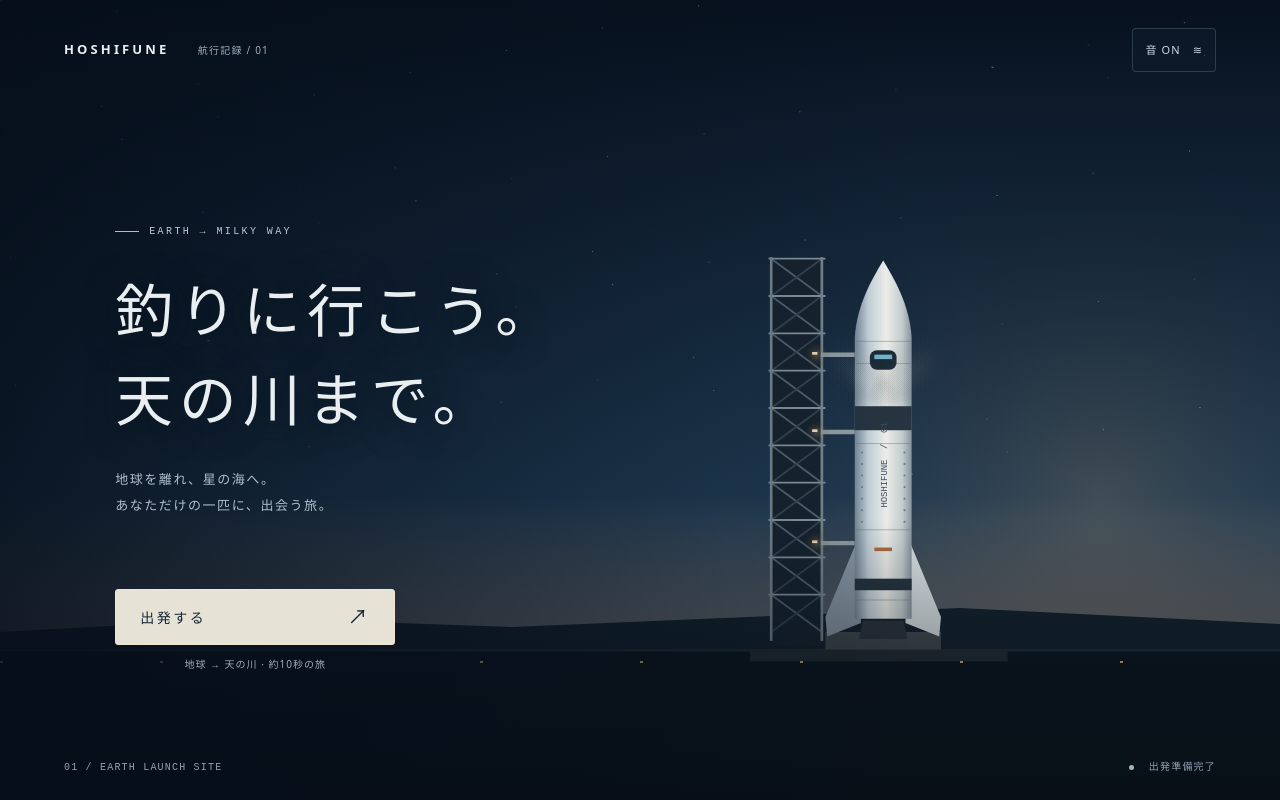
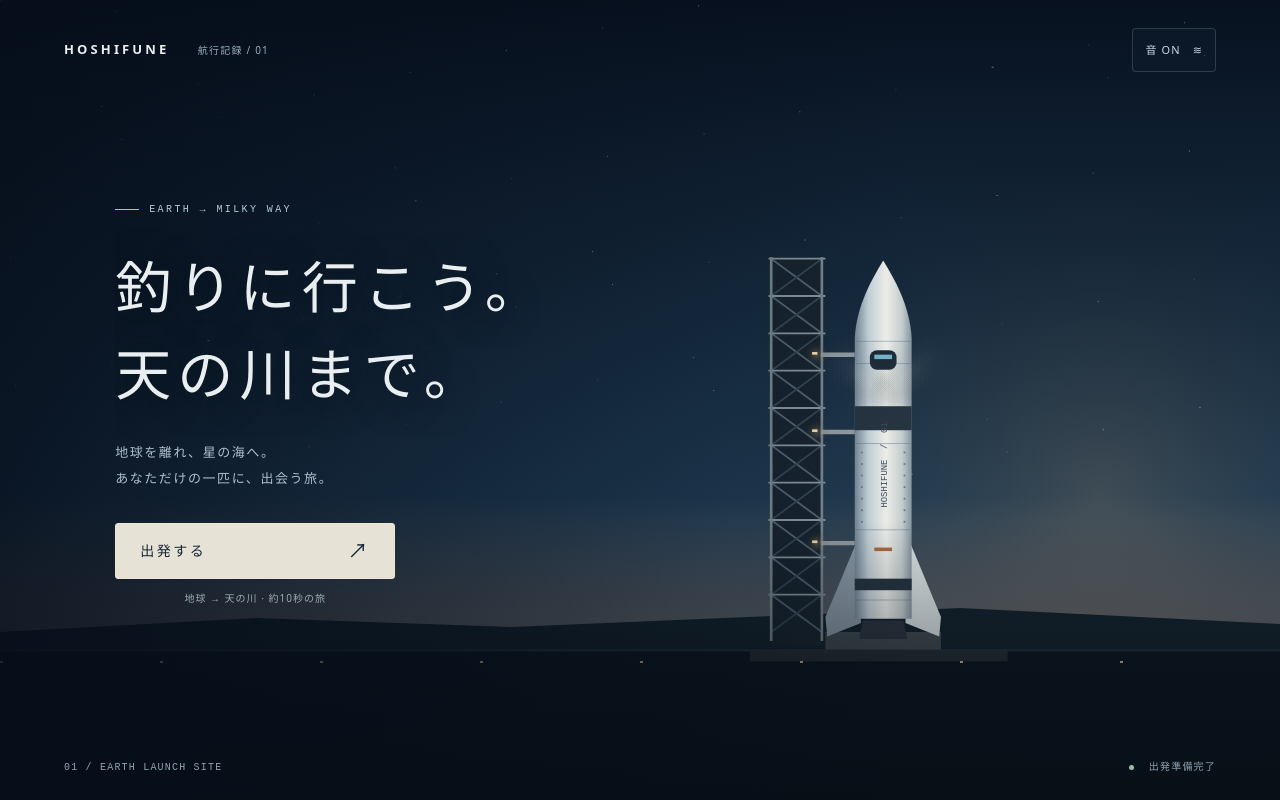
Before and after one commit to ryosaburo/Hack-Sonic, a React (Vite) app in the folder frontend/: page / in a window 1280 px wide. Built offline with nearby package versions, Linux system fonts and the light colour scheme; no server answers.

Commit message:
fix: 出発画面のリサイズ時に説明文とボタンが重なる問題を修正

```diff
--- a/frontend/src/components/LaunchIntro.css
+++ b/frontend/src/components/LaunchIntro.css
@@ -6,12 +6,14 @@
 .launch-wordmark span { font-size: 10px; color: #9bafbf; margin-left: 22px; letter-spacing: .12em; font-weight: 400; }
 .launch-sound { min-width: 80px; min-height: 44px; padding: 8px 12px; background: #111f2e66; color: #c9d8e2; border: 1px solid #b0c8d433; border-radius: 4px; cursor: pointer; font-size: 11px; letter-spacing: .1em; }
 .launch-sound span { margin-left: 8px; }
-.launch-title { position: absolute; left: 9%; top: 28%; }
+/* Keep copy and controls in one flow so wider headings cannot cover the buttons. */
+.launch-content { position: absolute; top: max(88px, 10%); bottom: max(54px, 10%); left: 9%; max-width: 82%; display: flex; flex-direction: column; justify-content: safe center; gap: clamp(20px, 4vh, 48px); overflow-y: auto; }
+.launch-title { flex-shrink: 0; }
 .launch-eyebrow { font: 10px/1.5 monospace; letter-spacing: .24em; color: #b6cbd8; display: flex; align-items: center; gap: 10px; margin: 0 0 26px; }
 .launch-eyebrow span { width: 24px; height: 1px; background: #d6b587; }
-.launch-title h1 { font-size: clamp(36px, 4.5vw, 68px); font-weight: 450; letter-spacing: .11em; line-height: 1.55; margin: 0; text-shadow: 0 3px 35px #05101a; }
+.launch-title h1 { font-size: clamp(36px, min(4.5vw, 7vh), 68px); font-weight: 450; letter-spacing: .11em; line-height: 1.55; margin: 0; text-shadow: 0 3px 35px #05101a; }
 .launch-description { font-size: 13px; line-height: 2; letter-spacing: .12em; color: #aebfcc; margin: 22px 0 0; }
-.launch-actions { position: absolute; left: 9%; bottom: 16%; width: 280px; display: flex; flex-direction: column; gap: 12px; }
+.launch-actions { flex-shrink: 0; width: 280px; max-width: 100%; display: flex; flex-direction: column; gap: 12px; }
 .launch-depart { width: 100%; min-height: 54px; display: flex; justify-content: space-between; align-items: center; padding: 12px 24px; border: 1px solid #efe6d1; border-radius: 3px; background: #e7e2d6; color: #162737; font-size: 14px; letter-spacing: .18em; cursor: pointer; transition: background .2s, box-shadow .2s; }
 .launch-depart:hover { background: #faf3e5; box-shadow: 0 0 28px #d2b38326; }
 .launch-depart span { font-size: 20px; }
@@ -35,20 +37,21 @@
   .launch-shade { background: linear-gradient(180deg, #05101c55, transparent 45%, #050b1399); }
   .launch-header { top: max(16px, env(safe-area-inset-top)); }
   .launch-wordmark span { display: none; }
-  .launch-title { top: 13%; left: 9%; }
+  .launch-content { display: contents; }
+  .launch-title { position: absolute; top: 13%; left: 9%; }
   .launch-title h1 { font-size: clamp(29px, 7vw, 46px); line-height: 1.5; }
   .launch-eyebrow { margin-bottom: 14px; font-size: 9px; }
   .launch-description { display: none; }
-  .launch-actions { bottom: max(9%, 54px); left: 50%; transform: translateX(-50%); width: min(300px, 82%); gap: 7px; }
+  .launch-actions { position: absolute; bottom: max(9%, 54px); left: 50%; transform: translateX(-50%); width: min(300px, 82%); gap: 7px; }
   .launch-footer { font-size: 8px; }
 }
 @media (max-height: 540px) and (min-aspect-ratio: 11/10) {
   .launch-header { top: 12px; }
-  .launch-title { top: 22%; }
+  .launch-content { top: 70px; bottom: 40px; gap: 16px; }
   .launch-title h1 { font-size: 28px; line-height: 1.35; }
   .launch-eyebrow { margin-bottom: 10px; }
   .launch-description { display: none; }
-  .launch-actions { bottom: 11%; gap: 4px; }
+  .launch-actions { gap: 4px; }
   .launch-depart { min-height: 44px; padding: 6px 20px; }
   .launch-skip { min-height: 36px; }
   .launch-duration { display: none; }
--- a/frontend/src/components/LaunchIntro.tsx
+++ b/frontend/src/components/LaunchIntro.tsx
@@ -103,6 +103,7 @@ export function LaunchIntro({ onComplete }: { onComplete: () => void }) {
 
       {!launched ? (
         <>
+          <div className="launch-content">
             <div className="launch-title">
               <p className="launch-eyebrow"><span /> EARTH → MILKY WAY</p>
               <h1>釣りに行こう。<br />天の川まで。</h1>
@@ -112,6 +113,7 @@ export function LaunchIntro({ onComplete }: { onComplete: () => void }) {
               <button type="button" className="launch-depart" onClick={depart}>出発する <span aria-hidden="true">↗</span></button>
               {returning && <button type="button" className="launch-skip" onClick={onComplete}>演出をスキップして釣りへ <span aria-hidden="true">→</span></button>}
               <p className="launch-duration">地球 → 天の川 · 約10秒の旅</p>
+            </div>
           </div>
           <footer className="launch-footer"><span>01 / EARTH LAUNCH SITE</span><span><i /> 出発準備完了</span></footer>
         </>
```
Lines whose indentation alone changed are shown as unchanged.
